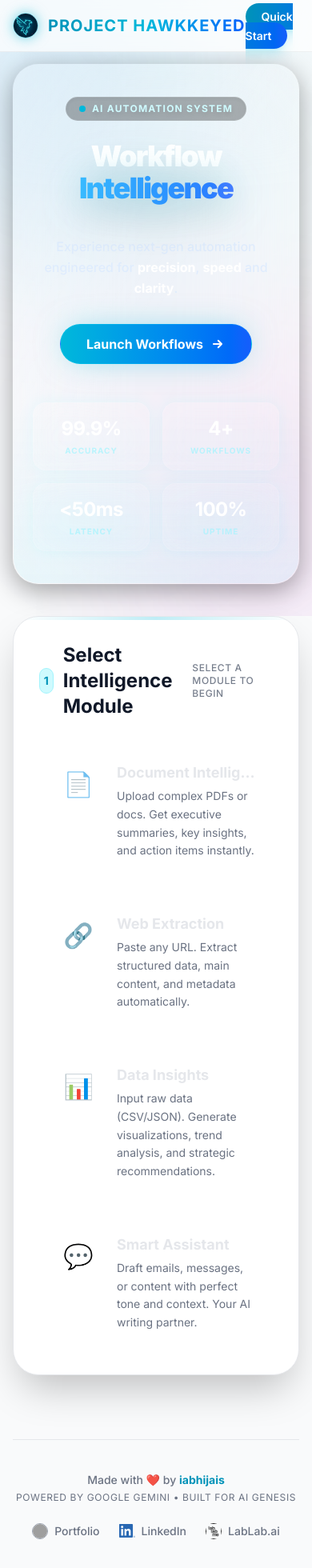
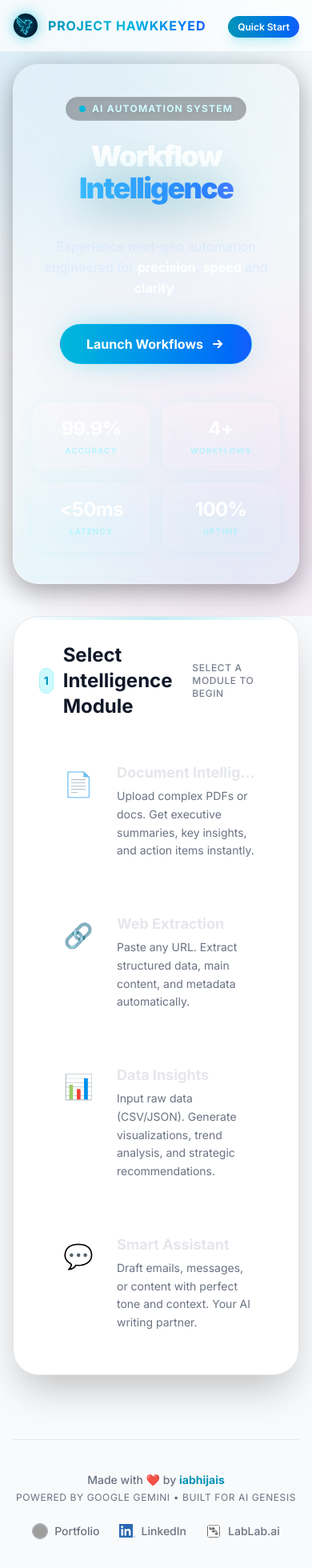
Before and after one commit to iabhijais/Project-Hawkkeyed-AI-Automation-System, a Next.js app: page / in a window 390 px wide. Shown: the top 1960 px of the page at 80% size. Built offline with nearby package versions, Linux system fonts and the light colour scheme; grey boxes are pictures that could not be loaded.

Commit message:
Fix mobile navbar for iPhone 15 Pro Max and update LabLab.ai logo

```diff
--- a/app/page.tsx
+++ b/app/page.tsx
@@ -289,7 +289,7 @@ and offer a free 15-minute onboarding call next week.">💬 Client Follow-up Ema
               >
                 <div className="relative w-5 h-5 rounded-full overflow-hidden">
                   <Image
-                    src="/lablab.png"
+                    src="/lablabnew.png"
                     alt="LabLab.ai"
                     fill
                     className="object-cover"
--- a/components/Navbar.tsx
+++ b/components/Navbar.tsx
@@ -21,7 +21,7 @@ export default function Navbar() {
                                 className="object-cover"
                             />
                         </div>
-                        <span className="text-xl font-bold tracking-wider text-transparent bg-clip-text bg-gradient-to-r from-cyan-600 via-cyan-500 to-blue-600 dark:from-white dark:via-cyan-200 dark:to-cyan-500">
+                        <span className="text-base sm:text-xl font-bold tracking-wider text-transparent bg-clip-text bg-gradient-to-r from-cyan-600 via-cyan-500 to-blue-600 dark:from-white dark:via-cyan-200 dark:to-cyan-500">
                             PROJECT HAWKKEYED
                         </span>
                     </Link>
@@ -44,11 +44,10 @@ export default function Navbar() {
                         </Link>
                     </div>
 
-                    {/* Mobile: Quick Start Button */}
                     <div className="md:hidden">
                         <Link
                             href="/documentation"
-                            className="px-5 py-2 rounded-full bg-gradient-to-r from-cyan-600 to-blue-600 hover:from-cyan-500 hover:to-blue-500 text-white text-sm font-semibold shadow-lg shadow-cyan-500/20 transition-all duration-200 transform hover:scale-105"
+                            className="px-3 py-1.5 rounded-full bg-gradient-to-r from-cyan-600 to-blue-600 hover:from-cyan-500 hover:to-blue-500 text-white text-xs font-semibold shadow-lg shadow-cyan-500/20 transition-all duration-200"
                         >
                             Quick Start
                         </Link>
```
Also changed, not shown: public/lablabnew.png (added).
